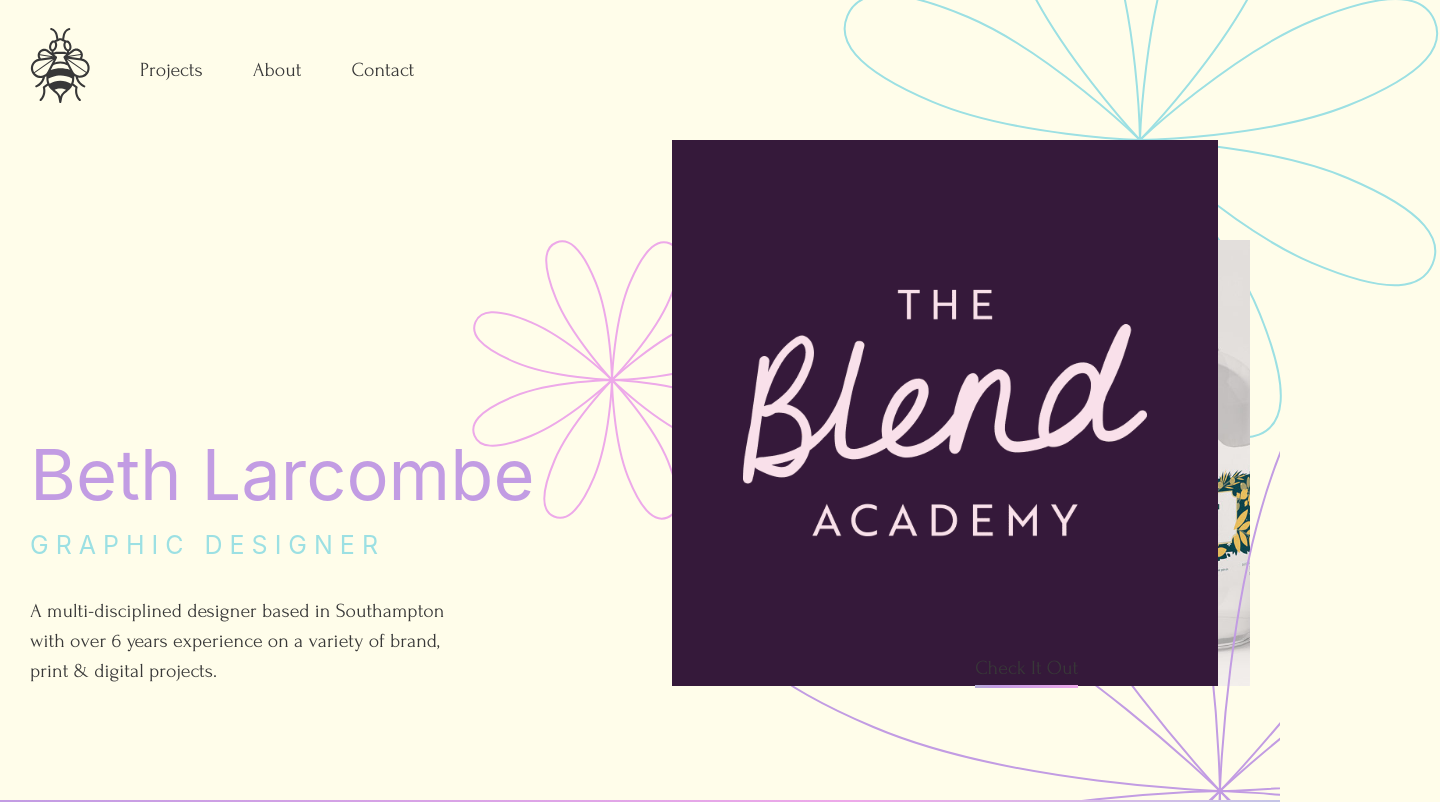
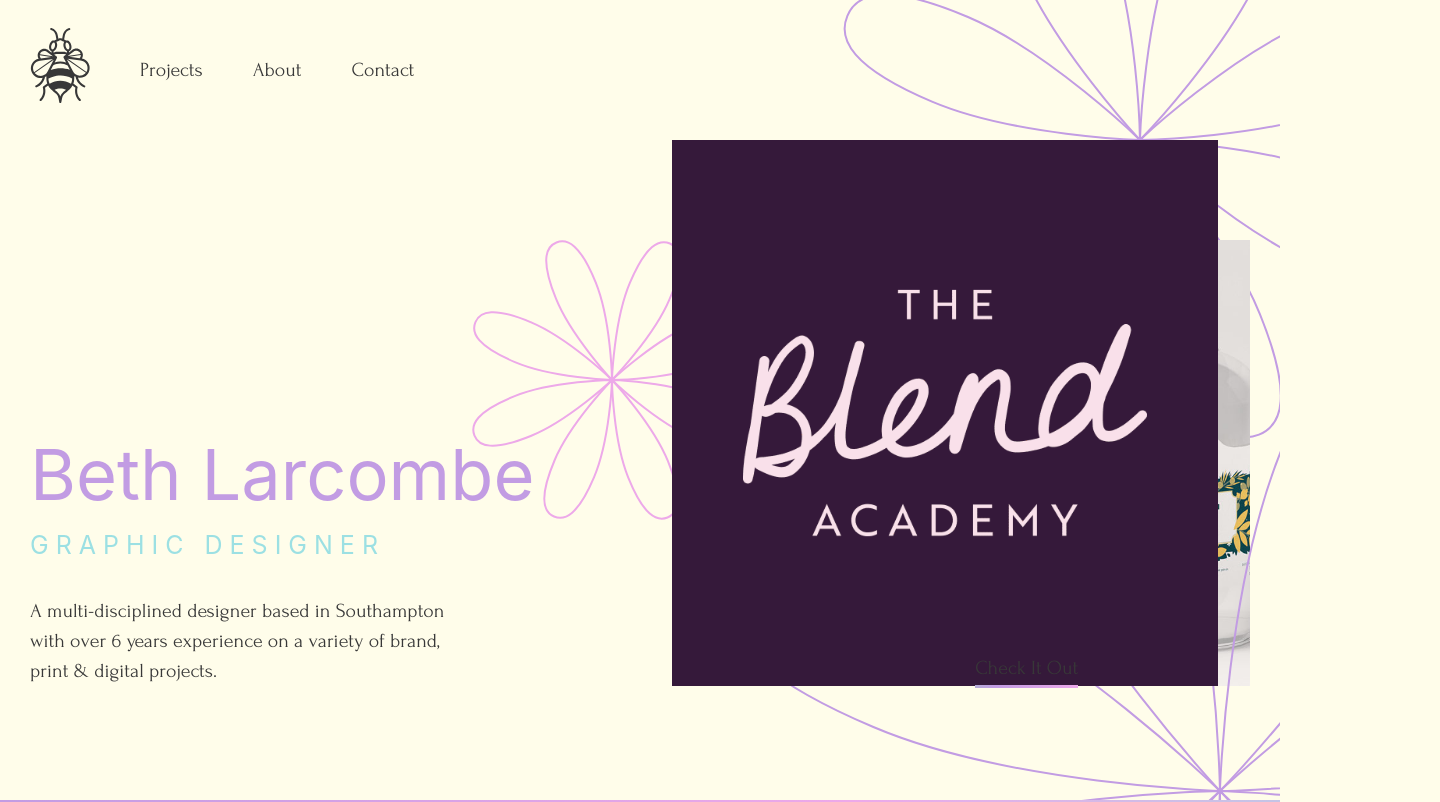
Before and after one commit to mattie1da/beth-larcombe, a Next.js app: page / in a window 1280 px wide. Shown: the top 802 px of the page, 1440 px wide, since content can reach past the window. Built offline with nearby package versions, Linux system fonts and the light colour scheme; a web font is replaced by a local one.

Commit message:
Move navigation flower to page level

```diff
--- a/layouts/Navigation.tsx
+++ b/layouts/Navigation.tsx
@@ -98,11 +98,6 @@ export const Navigation = () => {
           </div>
         </Container>
       </nav>
-      <Container>
-        <div className={styles.flower}>
-          <IconFlower color="var(--teal)" />
-        </div>
-      </Container>
     </header>
   );
 };
--- a/pages/index.tsx
+++ b/pages/index.tsx
@@ -49,6 +49,9 @@ const Home: NextPage<homepageInterface> = ({ homepageData }) => {
 
       <main style={{ overflow: "hidden" }}>
         <Container>
+          <div className={styles.navFlower}>
+            <IconFlower />
+          </div>
           <section className={classnames(utilStyles.grid, styles.hero)}>
             <Hero
               title="Beth Larcombe"
--- a/pages/projects/[slug].tsx
+++ b/pages/projects/[slug].tsx
@@ -5,6 +5,7 @@ import styles from "../../styles/pages/Project.module.scss";
 import { Project } from "../../layouts";
 import { BreadcrumbsInterface, ProjectInterface } from "../../types";
 import { breadcrumbs } from "../../helpers/breadcrumbs";
+import { IconFlower } from "../../components/icons";
 
 // make all the pages/urls at build time
 export async function getStaticPaths() {
@@ -55,6 +56,9 @@ const ProjectPage = ({ project, breadcrumbs }: ProjectPageInterface) => {
       <Navigation />
 
       <main className={styles.main}>
+        <div className={styles.navFlower}>
+          <IconFlower />
+        </div>
         <Project
           id={id}
           meta={meta}
--- a/styles/layouts/Navigation.module.scss
+++ b/styles/layouts/Navigation.module.scss
@@ -114,10 +114,3 @@ $desktopNavSpacing: 2.5rem;
     display: none;
   }
 }
-
-.flower {
-  position: absolute;
-  right: -8rem;
-  top: -8rem;
-  width: 30rem;
-}
--- a/styles/pages/Home.module.scss
+++ b/styles/pages/Home.module.scss
@@ -21,3 +21,10 @@
   right: -22rem;
   width: 50rem;
 }
+
+.navFlower {
+  position: absolute;
+  right: -8rem;
+  top: -8rem;
+  width: 30rem;
+}
--- a/styles/pages/Project.module.scss
+++ b/styles/pages/Project.module.scss
@@ -1,9 +1,14 @@
 @import "../mixins";
 
 .main {
+  overflow: hidden;
   padding-top: var(--roof);
   padding-bottom: var(--gutter);
 }
 
-@include desktop() {
+.navFlower {
+  position: absolute;
+  right: -8rem;
+  top: -8rem;
+  width: 30rem;
 }
```
